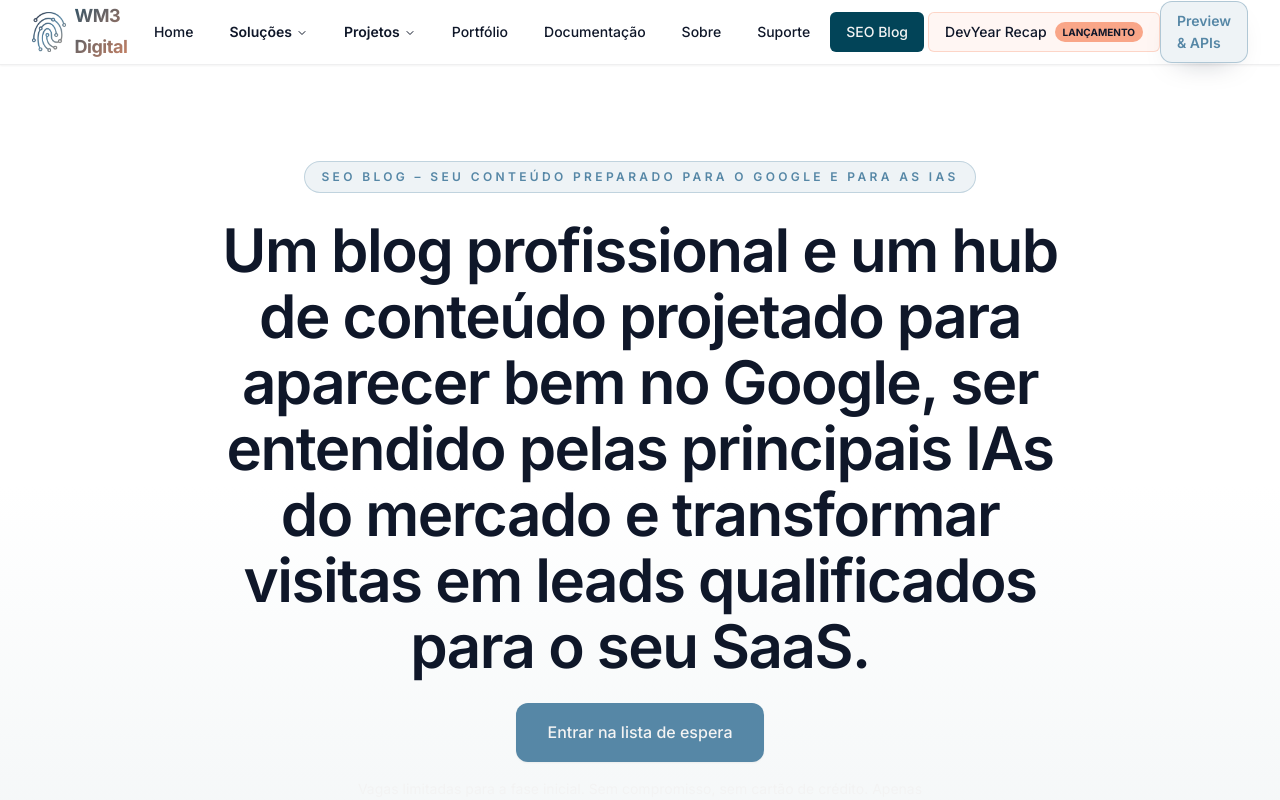
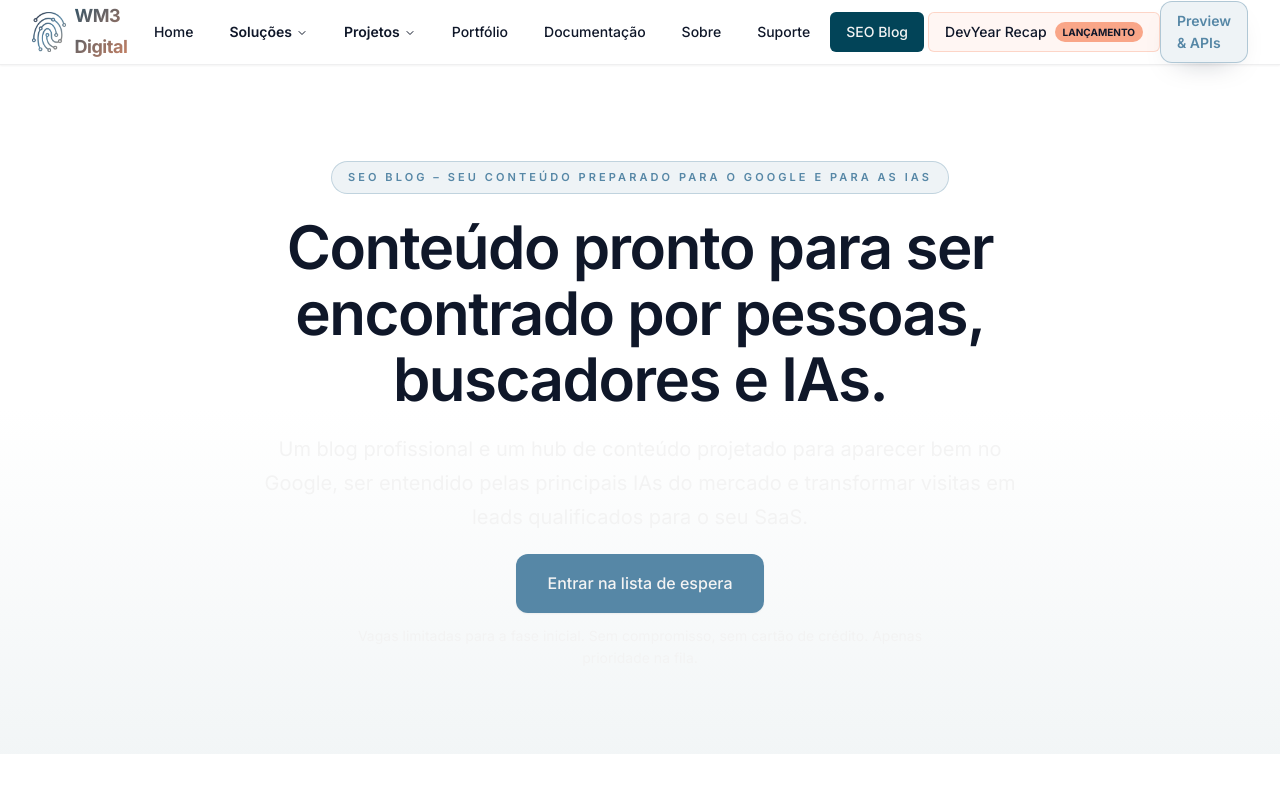
Before and after one commit to duhenri9/wm3_digital, a Next.js app: page /seo-blog in a window 1280 px wide. Shown: the top 800 px of the page. Built offline with nearby package versions, Linux system fonts and the light colour scheme.

Commit message:
chore: improve SEO Blog hero readability

```diff
--- a/src/app/seo-blog/page.tsx
+++ b/src/app/seo-blog/page.tsx
@@ -118,23 +118,23 @@
             initial={{ opacity: 0, y: 24 }}
             animate={{ opacity: 1, y: 0 }}
             transition={{ duration: 0.6 }}
-            className="mx-auto max-w-4xl text-center space-y-6"
+            className="mx-auto max-w-4xl text-center space-y-5"
           >
-            <span className="inline-flex items-center justify-center rounded-full border border-primary/30 bg-primary/10 px-4 py-1.5 text-xs font-semibold uppercase tracking-[0.28em] text-primary">
+            <span className="inline-flex items-center justify-center rounded-full border border-primary/30 bg-primary/10 px-4 py-1.5 text-[11px] font-semibold uppercase tracking-[0.28em] text-primary">
               SEO Blog – seu conteúdo preparado para o Google e para as IAs
             </span>
-            <h1 className="text-4xl sm:text-5xl md:text-6xl font-semibold leading-tight tracking-tight">
-              Um blog profissional e um hub de conteúdo projetado para aparecer bem no Google, ser
-              entendido pelas principais IAs do mercado e transformar visitas em leads qualificados
-              para o seu SaaS.
+            <h1 className="text-4xl sm:text-5xl md:text-6xl font-semibold leading-tight tracking-tight text-foreground">
+              Conteúdo pronto para ser encontrado por pessoas, buscadores e IAs.
             </h1>
-            <div className="flex flex-col items-center gap-4">
+            <p className="mx-auto max-w-3xl text-lg md:text-xl text-muted-foreground leading-relaxed">
+              Um blog profissional e um hub de conteúdo projetado para aparecer bem no Google, ser entendido pelas principais IAs do mercado e transformar visitas em leads qualificados para o seu SaaS.
+            </p>
+            <div className="flex flex-col items-center gap-3">
               <Link href="#waitlist-form" className="btn btn-primary">
                 Entrar na lista de espera
               </Link>
               <p className="text-sm text-muted-foreground max-w-xl">
-                Vagas limitadas para a fase inicial. Sem compromisso, sem cartão de crédito. Apenas
-                prioridade na fila.
+                Vagas limitadas para a fase inicial. Sem compromisso, sem cartão de crédito. Apenas prioridade na fila.
               </p>
             </div>
           </motion.div>
@@ -144,7 +144,9 @@
       <section className="py-16 md:py-20 bg-background">
         <div className="container grid gap-10 md:grid-cols-[1.1fr,1fr] items-start">
           <div className="space-y-4">
-            <h2 className="text-3xl md:text-4xl font-semibold">Não é mais só sobre rankear no Google</h2>
+            <h2 className="text-3xl md:text-4xl font-semibold text-foreground">
+              Não é mais só sobre rankear no Google
+            </h2>
             <p className="text-lg text-muted-foreground">
               Durante anos, otimizar conteúdo significava basicamente agradar o algoritmo do Google.
               Isso ainda importa – e muito – mas já não é suficiente.
@@ -203,7 +205,7 @@
       <section className="py-16 md:py-20 bg-accent/5">
         <div className="container space-y-10">
           <div className="text-center space-y-3 max-w-3xl mx-auto">
-            <h2 className="text-3xl md:text-4xl font-semibold">
+            <h2 className="text-3xl md:text-4xl font-semibold text-foreground">
               Recursos pensados para SEO real e para a era das IAs
             </h2>
             <p className="text-lg text-muted-foreground">
@@ -241,7 +243,9 @@
       <section className="py-16 md:py-20 bg-background">
         <div className="container grid gap-8 md:grid-cols-2 items-start">
           <div className="space-y-4">
-            <h2 className="text-3xl md:text-4xl font-semibold">Para quem o SEO Blog foi pensado</h2>
+            <h2 className="text-3xl md:text-4xl font-semibold text-foreground">
+              Para quem o SEO Blog foi pensado
+            </h2>
             <ul className="space-y-3 text-muted-foreground">
               <li className="flex gap-2">
                 <span className="mt-1 h-2 w-2 rounded-full bg-primary" />
@@ -277,7 +281,9 @@
             </p>
           </div>
           <div className="card p-6 bg-gradient-to-br from-secondary/5 via-background to-primary/5 border border-secondary/20 shadow-lg">
-            <h3 className="text-xl font-semibold mb-3">Por que entrar agora na lista de espera</h3>
+            <h3 className="text-xl font-semibold mb-3 text-foreground">
+              Por que entrar agora na lista de espera
+            </h3>
             <ul className="space-y-3 text-muted-foreground">
               <li className="flex gap-2">
                 <span className="mt-1 h-2 w-2 rounded-full bg-secondary" />
@@ -312,7 +318,7 @@
         <div className="container max-w-4xl">
           <div className="card p-8 md:p-10 border border-border/60 bg-background shadow-xl">
             <div className="max-w-2xl space-y-4">
-              <h2 className="text-3xl md:text-4xl font-semibold">
+              <h2 className="text-3xl md:text-4xl font-semibold text-foreground">
                 Entre na lista de espera do SEO Blog
               </h2>
               <p className="text-lg text-muted-foreground">
```
